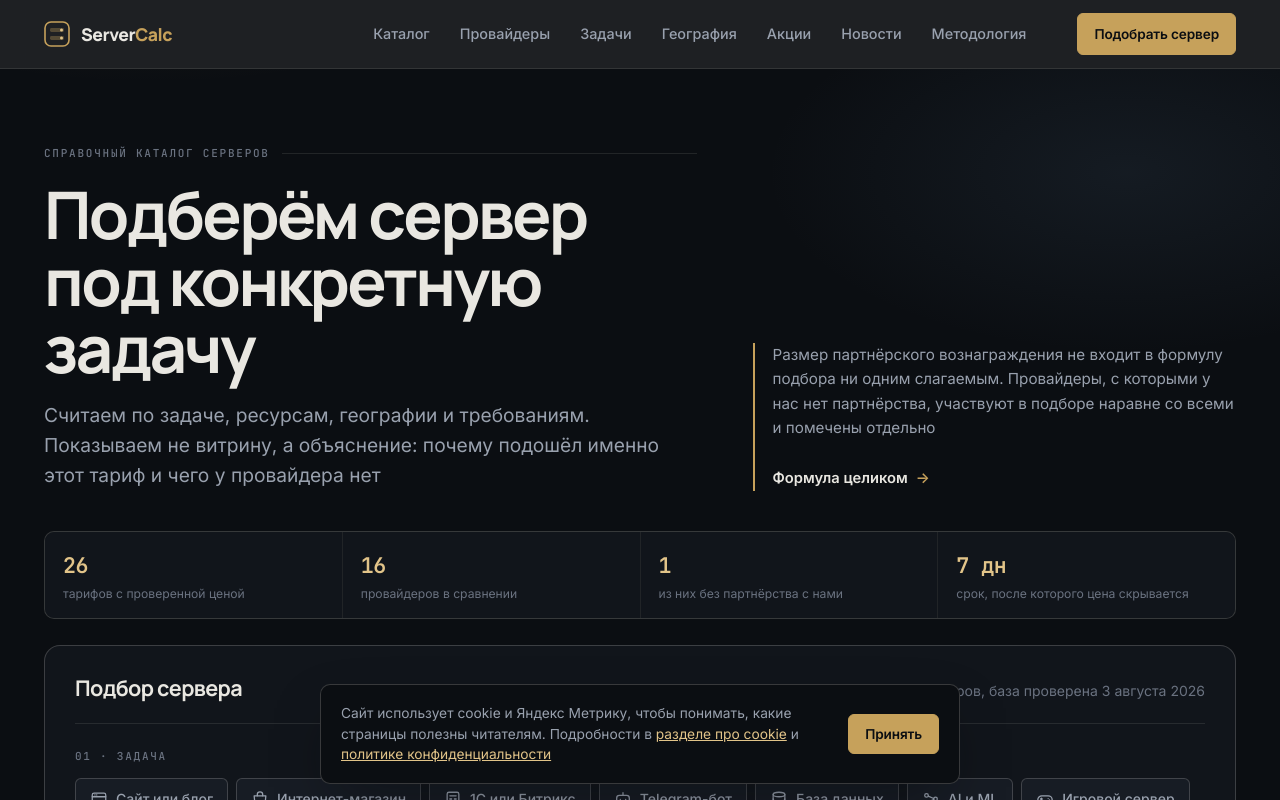
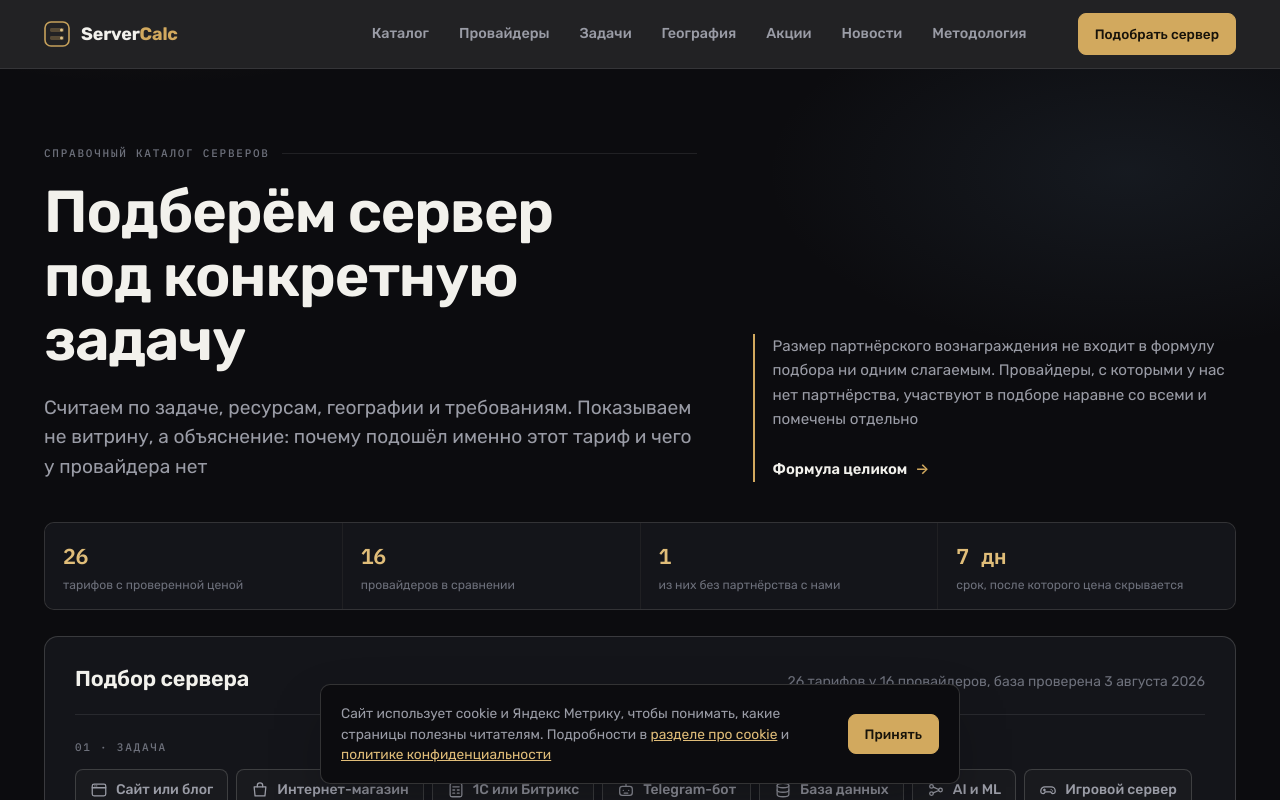
Before and after one commit to MakeBiz/servercalc, a Next.js app: page / in a window 1280 px wide. Shown: the top 800 px of the page. Built offline with nearby package versions, Linux system fonts and the light colour scheme.

Commit message:
Редизайн из Claude Design: премиум-палитра, шрифты Rubik и IBM Plex Mono, тёмные плашки промокодов

```diff
--- a/app/globals.css
+++ b/app/globals.css
@@ -5,33 +5,33 @@
    ============================================================ */
 
 :root {
-  /* графит, тёмное шасси */
-  --ink-900: #08090c;
-  --ink-800: #0b0e12;
-  --ink-700: #11151b;
-  --ink-600: #171c24;
-  --ink-500: #212832;
-  --ink-line: rgba(233, 231, 225, 0.1);
-  --ink-line-2: rgba(233, 231, 225, 0.2);
-  --on-ink: #e9e7e1;
-  --on-ink-dim: #99a1ae;
-  --on-ink-faint: #6a7280;
+  /* графит, тёмное шасси — палитра макетов Claude Design */
+  --ink-900: #0a0a0d;
+  --ink-800: #0c0c0f;
+  --ink-700: #14151a;
+  --ink-600: #191a1e;
+  --ink-500: #26272e;
+  --ink-line: rgba(242, 241, 236, 0.09);
+  --ink-line-2: rgba(242, 241, 236, 0.17);
+  --on-ink: #f2f1ec;
+  --on-ink-dim: #9a9ca6;
+  --on-ink-faint: #6d707b;
 
-  /* бумага, светлый контент */
-  --paper: #f7f6f3;
+  /* бумага, светлый контент — тёплый крем */
+  --paper: #f2f1ec;
   --paper-card: #ffffff;
-  --paper-sunk: #efece5;
-  --line: #e3dfd6;
-  --line-2: #cfc9bc;
-  --text: #11151a;
-  --text-dim: #5c6472;
-  --text-faint: #8a9099;
+  --paper-sunk: #eceade;
+  --line: #e4e1d8;
+  --line-2: #d7d2c6;
+  --text: #17181d;
+  --text-dim: #5f626b;
+  --text-faint: #8d8f96;
 
-  /* латунь, единственный акцент */
-  --brass: #c6a15b;
-  --brass-bright: #e2c489;
-  --brass-deep: #8f6d34;
-  --brass-wash: rgba(198, 161, 91, 0.14);
+  /* латунь, единственный акцент — тёплое золото макетов */
+  --brass: #d2a95e;
+  --brass-bright: #e0bd79;
+  --brass-deep: #8a6a2f;
+  --brass-wash: rgba(210, 169, 94, 0.14);
 
   /* служебные */
   --steel: #5b7a99;
@@ -41,20 +41,20 @@
   --warn-wash: rgba(169, 112, 44, 0.12);
   --danger: #a33b32;
 
-  --r-xs: 3px;
-  --r-sm: 6px;
+  --r-xs: 6px;
+  --r-sm: 8px;
   --r-md: 10px;
-  --r-lg: 16px;
+  --r-lg: 14px;
 
   --wrap: 1240px;
   --gut: 24px;
 
-  --shadow-card: 0 1px 2px rgba(17, 21, 26, 0.04), 0 16px 40px -24px rgba(17, 21, 26, 0.3);
-  --shadow-pop: 0 24px 60px -20px rgba(8, 9, 12, 0.55);
+  --shadow-card: 0 1px 2px rgba(23, 24, 29, 0.04), 0 18px 44px -26px rgba(23, 24, 29, 0.32);
+  --shadow-pop: 0 24px 60px -20px rgba(10, 10, 13, 0.55);
 
-  --font-display: 'Manrope Variable', 'Manrope', system-ui, sans-serif;
-  --font-body: 'Inter Variable', 'Inter', system-ui, -apple-system, 'Segoe UI', sans-serif;
-  --font-mono: 'JetBrains Mono Variable', 'JetBrains Mono', ui-monospace, 'SF Mono', Menlo, monospace;
+  --font-display: 'Rubik Variable', 'Rubik', system-ui, sans-serif;
+  --font-body: 'Rubik Variable', 'Rubik', system-ui, -apple-system, 'Segoe UI', sans-serif;
+  --font-mono: 'IBM Plex Mono', ui-monospace, 'SF Mono', Menlo, monospace;
 }
 
 *,
@@ -82,7 +82,7 @@ img { max-width: 100%; display: block; }
 a { color: inherit; }
 button { font: inherit; }
 
-::selection { background: var(--brass); color: #0b0e12; }
+::selection { background: var(--brass); color: #17130a; }
 
 /* ---------- сетка ---------- */
 
@@ -113,22 +113,23 @@ button { font: inherit; }
 
 h1, h2, h3, h4 {
   font-family: var(--font-display);
-  font-weight: 700;
-  letter-spacing: -0.03em;
-  line-height: 1.08;
+  font-weight: 600;
+  letter-spacing: -0.01em;
+  line-height: 1.14;
   margin: 0 0 0.5em;
   text-wrap: balance;
 }
 
 .display {
-  font-size: clamp(2.5rem, 5.6vw, 4.1rem);
-  letter-spacing: -0.04em;
-  line-height: 1.02;
+  font-weight: 600;
+  font-size: clamp(2.4rem, 5.2vw, 3.7rem);
+  letter-spacing: -0.02em;
+  line-height: 1.08;
 }
 
-h1, .h1 { font-size: clamp(2rem, 4vw, 2.9rem); }
-h2, .h2 { font-size: clamp(1.55rem, 2.6vw, 2.1rem); }
-h3, .h3 { font-size: 1.22rem; letter-spacing: -0.02em; }
+h1, .h1 { font-size: clamp(2rem, 4vw, 2.85rem); letter-spacing: -0.015em; line-height: 1.1; }
+h2, .h2 { font-size: clamp(1.55rem, 2.6vw, 2.1rem); line-height: 1.15; }
+h3, .h3 { font-size: 1.2rem; letter-spacing: -0.01em; }
 
 p { margin: 0 0 1em; }
 p:last-child { margin-bottom: 0; }
@@ -196,9 +197,9 @@ p:last-child { margin-bottom: 0; }
   border-radius: var(--r-sm);
   border: 1px solid transparent;
   font-family: var(--font-body);
-  font-size: 0.95rem;
-  font-weight: 600;
-  letter-spacing: -0.01em;
+  font-size: 0.925rem;
+  font-weight: 500;
+  letter-spacing: 0;
   text-decoration: none;
   cursor: pointer;
   transition: background 0.16s ease, border-color 0.16s ease, color 0.16s ease, transform 0.16s ease;
@@ -207,7 +208,7 @@ p:last-child { margin-bottom: 0; }
 
 .btn-brass {
   background: var(--brass);
-  color: #0b0e12;
+  color: #17130a;
   border-color: var(--brass);
 }
 .btn-brass:hover { background: var(--brass-bright); border-color: var(--brass-bright); }
@@ -261,7 +262,7 @@ p:last-child { margin-bottom: 0; }
   position: sticky;
   top: 0;
   z-index: 60;
-  background: rgba(11, 14, 18, 0.92);
+  background: rgba(12, 12, 15, 0.9);
   backdrop-filter: saturate(150%) blur(12px);
   border-bottom: 1px solid var(--ink-line);
   color: var(--on-ink);
@@ -281,9 +282,9 @@ p:last-child { margin-bottom: 0; }
   text-decoration: none;
   color: var(--on-ink);
   font-family: var(--font-display);
-  font-weight: 800;
-  font-size: 1.1rem;
-  letter-spacing: -0.03em;
+  font-weight: 700;
+  font-size: 1.12rem;
+  letter-spacing: -0.01em;
   white-space: nowrap;
 }
 .brand-mark { flex: none; }
@@ -503,7 +504,7 @@ p:last-child { margin-bottom: 0; }
   transition: all 0.15s ease;
 }
 .seg button:hover { color: var(--on-ink); }
-.seg button.on { background: var(--brass); color: #0b0e12; font-weight: 600; }
+.seg button.on { background: var(--brass); color: #17130a; font-weight: 600; }
 
 .range {
   -webkit-appearance: none;
@@ -1129,23 +1130,32 @@ table.tbl tbody tr:hover { background: var(--paper-sunk); }
   * { animation: none !important; transition: none !important; scroll-behavior: auto !important; }
 }
 
-/* ── промокод с копированием на странице акций ── */
+/* ── промокод с копированием на странице акций ──
+   Тёмная плашка-гравировка из макета: код латунью, подпись «копировать» справа */
 .promo-code {
   display: inline-flex;
   align-items: center;
-  gap: 12px;
-  padding: 9px 14px;
-  border: 1px dashed var(--brass, #c6a15b);
-  border-radius: 10px;
-  background: color-mix(in srgb, var(--brass, #c6a15b) 8%, transparent);
-  color: inherit;
+  justify-content: space-between;
+  gap: 18px;
+  width: 100%;
+  max-width: 380px;
+  padding: 15px 18px;
+  border: 1px solid var(--ink-500);
+  border-radius: 12px;
+  background: var(--ink-700);
+  color: var(--brass-bright);
   cursor: pointer;
-  font-size: 1rem;
-  letter-spacing: 0.06em;
+  font-family: var(--font-mono);
+  font-size: 1.05rem;
+  font-weight: 500;
+  letter-spacing: 0.04em;
+  transition: border-color 0.16s ease, background 0.16s ease;
 }
-.promo-code:hover { background: color-mix(in srgb, var(--brass, #c6a15b) 14%, transparent); }
+.promo-code:hover { border-color: var(--brass-deep); background: var(--ink-600); }
 .promo-code .promo-code-hint {
-  font-size: 0.78rem;
-  letter-spacing: 0.02em;
-  color: var(--text-faint, #8a8f98);
+  font-family: var(--font-mono);
+  font-size: 0.72rem;
+  letter-spacing: 0.04em;
+  color: var(--on-ink-faint);
+  text-transform: none;
 }
--- a/package.json
+++ b/package.json
@@ -15,6 +15,8 @@
     "@fontsource-variable/inter": "^5.3.0",
     "@fontsource-variable/jetbrains-mono": "^5.3.0",
     "@fontsource-variable/manrope": "^5.3.0",
+    "@fontsource-variable/rubik": "^5.3.0",
+    "@fontsource/ibm-plex-mono": "^5.3.0",
     "gray-matter": "^4.0.3",
     "marked": "^18.0.7",
     "next": "^16.2.12",
```
Also changed, not shown: app/layout.js (+7 -3 lines), 1 other file (tests, documents, lock files or other folders).
